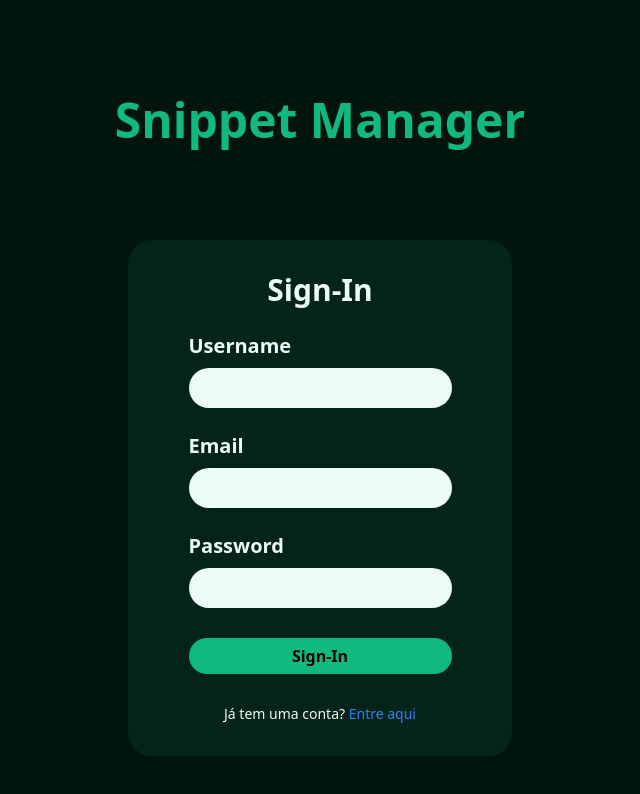
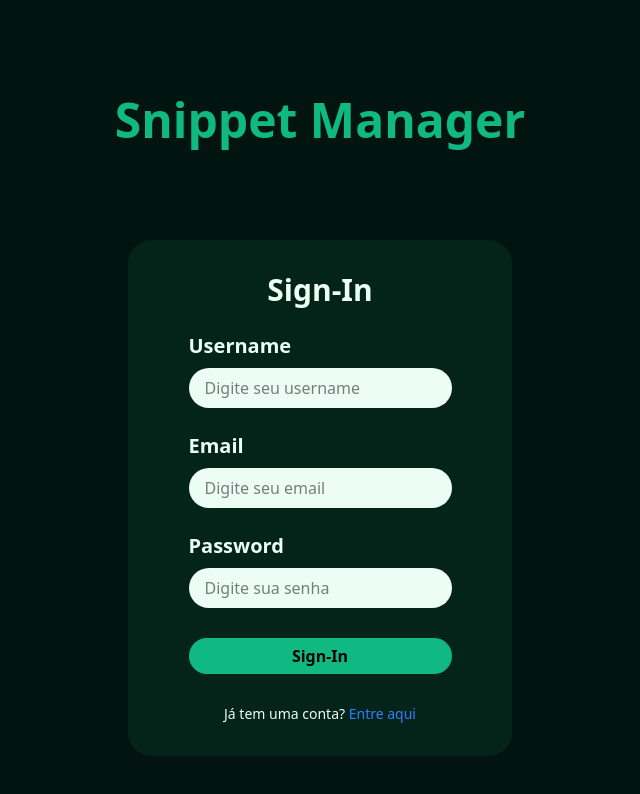
Before and after one commit to renanmerlotti/snippet-manager, a React app in the folder frontend/: page /register in a window 1280 px wide. Shown: the top 794 px of the page, without its empty margins (320-960 px from the left). Built offline with nearby package versions, Linux system fonts and the light colour scheme; the HTML template or start-up script is replaced by a standard one.

Commit message:
feat { finalizando a pagina /register e melhorando a experiencia do usuario com a lib toast }

```diff
--- a/frontend/package.json
+++ b/frontend/package.json
@@ -14,6 +14,7 @@
     "axios": "^1.13.4",
     "react": "^19.2.0",
     "react-dom": "^19.2.0",
+    "react-hot-toast": "^2.6.0",
     "react-router-dom": "^7.13.0",
     "tailwindcss": "^4.1.18"
   },
--- a/frontend/src/App.jsx
+++ b/frontend/src/App.jsx
@@ -3,10 +3,13 @@ import './App.css'
 import {BrowserRouter, Routes, Route} from 'react-router-dom'
 import Login from './components/Login'
 import Register from './components/Register'
+import { Toaster } from 'react-hot-toast'
 
 function App() {
   return (
     <div className=''>
+      <Toaster position='top-right'></Toaster>
+
       <BrowserRouter>
         <Routes>
           <Route path='/login' element={<Login />}></Route>
--- a/frontend/src/components/Login.jsx
+++ b/frontend/src/components/Login.jsx
@@ -1,6 +1,7 @@
 import React, { useState } from 'react'
 import { login } from '../services/authService'
 import { Link, useNavigate } from 'react-router-dom'
+import toast from 'react-hot-toast'
 
 function Login() {
 
@@ -28,8 +29,11 @@ function Login() {
             localStorage.setItem('token', token)
 
             navigate('/dashboard')
+
+            toast.success("Login realizado com sucesso")
         } catch (error) {
             console.log("Erro no login ", error)
+            toast.error("Erro ao fazer login, por favor verifique suas credenciais")
         }
     }
 
@@ -76,7 +80,7 @@ function Login() {
             </form>
 
 
-            <p className='text-common-text text-sm text-center'>Ainda não tem uma conta? <Link className='text-blue-500 hover:underline hover:text-blue-400'>Registre-se</Link></p>
+            <p className='text-common-text text-sm text-center'>Ainda não tem uma conta? <Link className='text-blue-500 hover:underline hover:text-blue-400' to="/register">Registre-se</Link></p>
         </div>
     </div>
   )
--- a/frontend/src/components/Register.jsx
+++ b/frontend/src/components/Register.jsx
@@ -1,7 +1,43 @@
-import React from 'react'
+import React, { useState } from 'react'
 import { Link, useNavigate } from 'react-router-dom'
+import { register } from '../services/authService'
+import toast from 'react-hot-toast'
 
 function Register() {
+
+    const [username, setUsername] = useState('')
+    const [email, setEmail] = useState('')
+    const [password, setPassword] = useState('')
+
+    const navigate = useNavigate()
+
+    const handleUsername = (e) => {
+        setUsername(e.target.value)
+    }
+
+    const handleEmail = (e) => {
+        setEmail(e.target.value)
+    }
+
+    const handlePassword = (e) => {
+        setPassword(e.target.value)
+    }
+
+    const handleRegister = async (e) => {
+        e.preventDefault()
+
+        try {
+            await register({username, email, password})
+
+            navigate("/login")
+
+            toast.success("Sua conta foi registrada com sucesso")
+        } catch (error) {
+            console.log("Erro ao se registrar ", error)
+            toast.error("Erro ao se registrar, por favor verifique suas credenciais")
+        }
+    }
+
   return (
     <div className='w-full min-h-screen flex flex-col items-center bg-main-background'>
 
@@ -22,6 +58,9 @@ function Register() {
                     <input
                     type="text"
                     className='bg-common-text rounded-3xl px-4 py-2'
+                    placeholder='Digite seu username'
+                    value={username}
+                    onChange={handleUsername}
                     />
                 </div>
 
@@ -30,23 +69,29 @@ function Register() {
                     <input
                     type="text"
                     className='bg-common-text rounded-3xl px-4 py-2'
+                    placeholder='Digite seu email'
+                    value={email}
+                    onChange={handleEmail}
                      />
                 </div>
 
                 <div className='flex flex-col gap-2'>
                     <label htmlFor="" className='text-common-text font-semibold text-xl'>Password</label>
                     <input
-                    type="text"
+                    type="password"
                     className='bg-common-text rounded-3xl px-4 py-2'
+                    placeholder='Digite sua senha'
+                    value={password}
+                    onChange={handlePassword}
                      />
                 </div>
 
-                <button className='flex bg-title-color rounded-3xl font-bold justify-center py-1.5 my-1.5 transition active:scale-95 duration-150'>Sign-In</button>
+                <button className='flex bg-title-color rounded-3xl font-bold justify-center py-1.5 my-1.5 transition active:scale-95 duration-150' onClick={handleRegister}>Sign-In</button>
 
             </form>
 
 
-            <p className='text-common-text text-sm text-center'>Já tem uma conta? <Link className='text-blue-500 hover:underline hover:text-blue-400'>Entre aqui</Link></p>
+            <p className='text-common-text text-sm text-center'>Já tem uma conta? <Link className='text-blue-500 hover:underline hover:text-blue-400' to="/login">Entre aqui</Link></p>
         </div>
     </div>
   )
```
Also changed, not shown: 1 other file (tests, documents, lock files or other folders).
